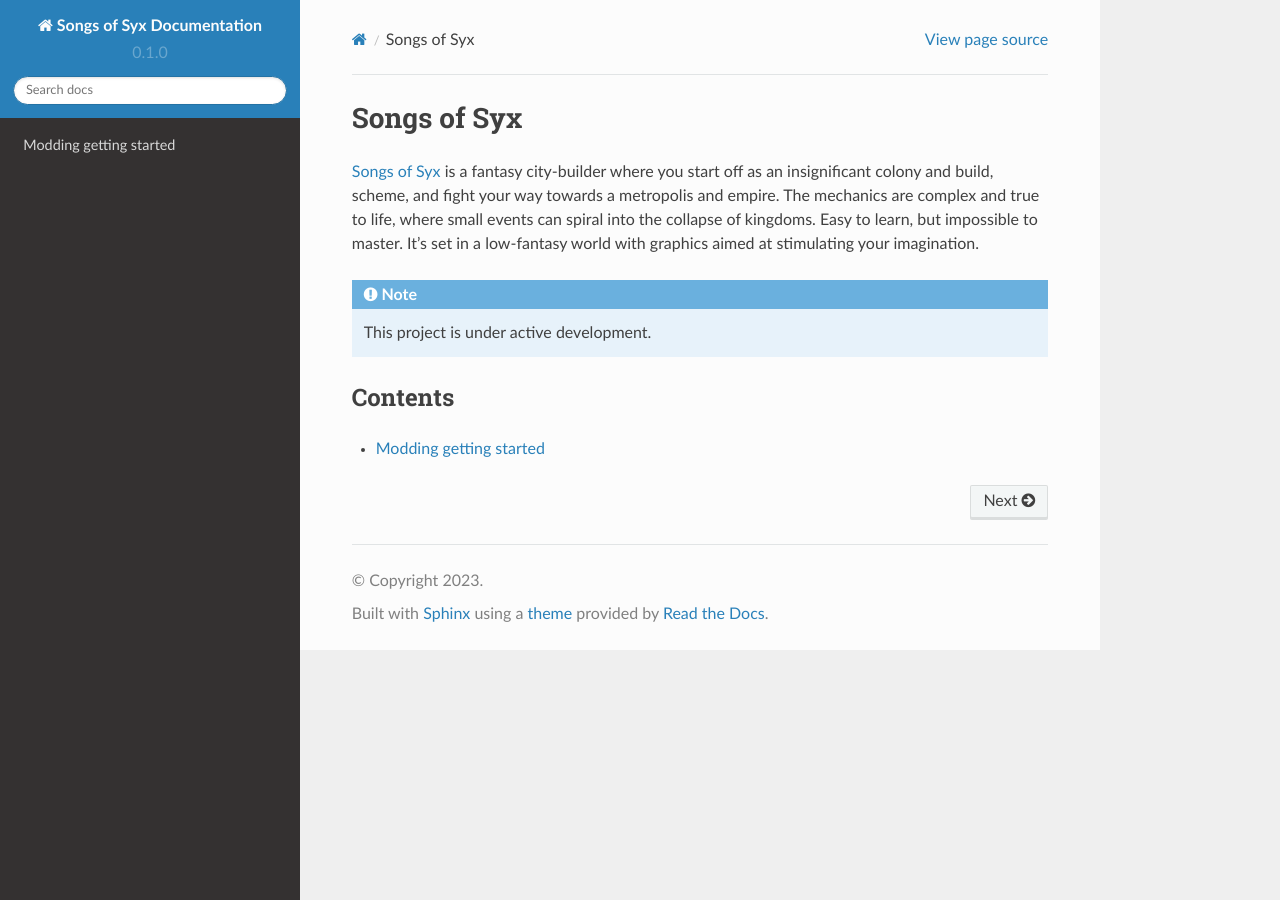
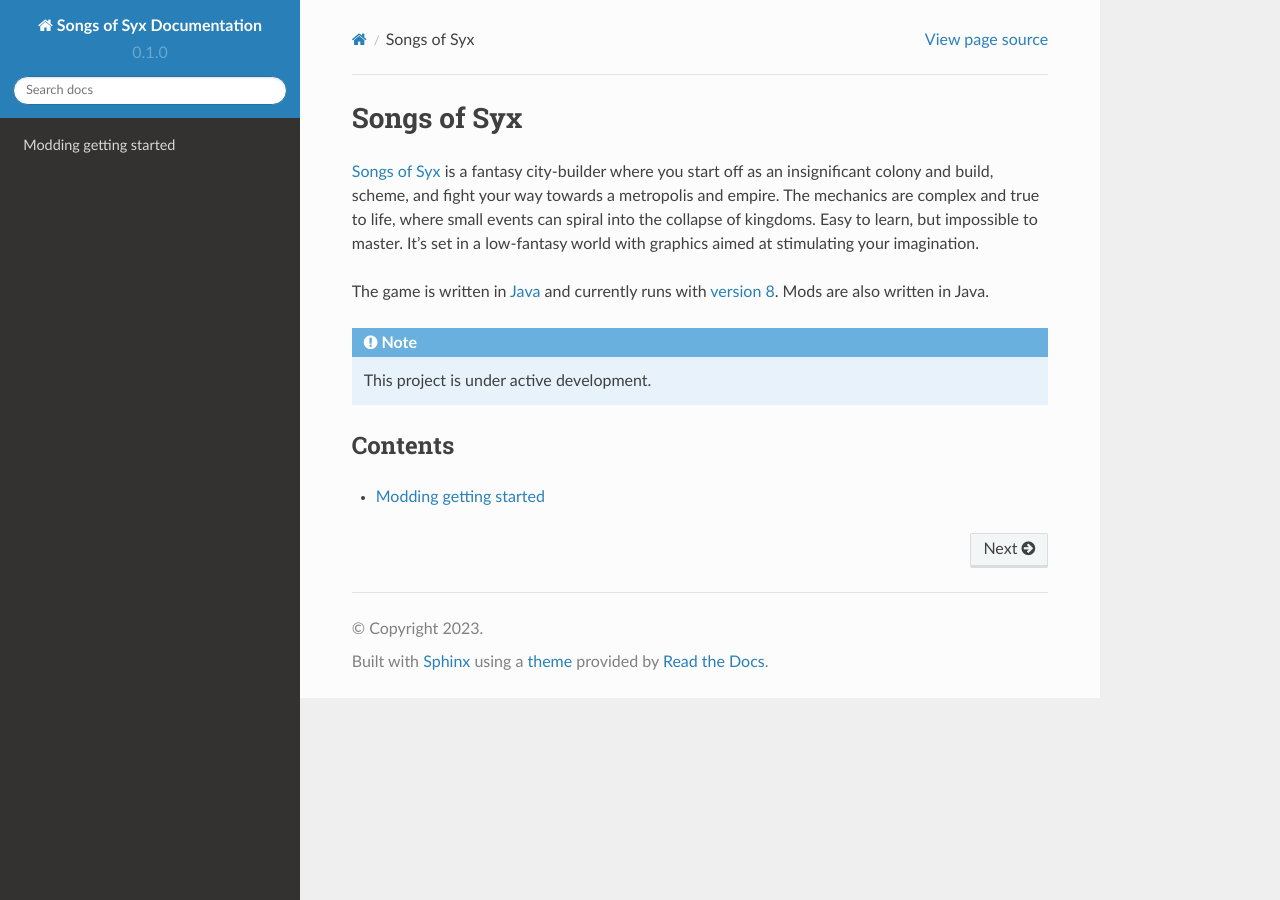
Before and after one commit to songsofsyx/documentation, a Sphinx documentation site: the page built from docs/source/index.rst, in a window 1280 px wide. Built offline with Sphinx 7.4.7 and the Read the Docs theme 2.0.0, drawn with Linux system fonts in a browser that asks for light colours.

Commit message:
add java hint

```diff
--- a/docs/source/index.rst
+++ b/docs/source/index.rst
@@ -2,6 +2,8 @@
 ============
 
 `Songs of Syx <https://store.steampowered.com/app/1162750/Songs_of_Syx/>`_  is a fantasy city-builder where you start off as an insignificant colony and build, scheme, and fight your way towards a metropolis and empire. The mechanics are complex and true to life, where small events can spiral into the collapse of kingdoms. Easy to learn, but impossible to master. It's set in a low-fantasy world with graphics aimed at stimulating your imagination.
+
+The game is written in `Java <https://www.baeldung.com/get-started-with-java-series>`_ and currently runs with `version 8 <https://docs.oracle.com/javase/8/docs/api/>`_. Mods are also written in Java.
 
 .. note::
 
```
